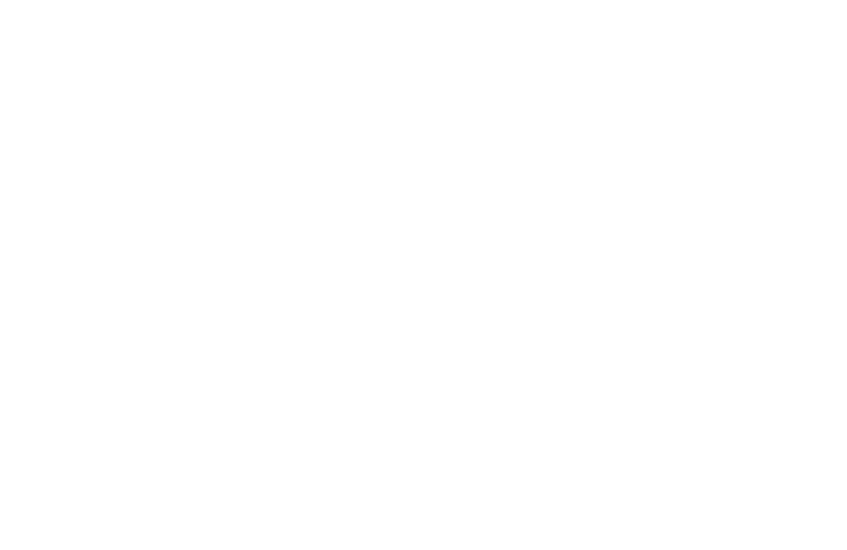
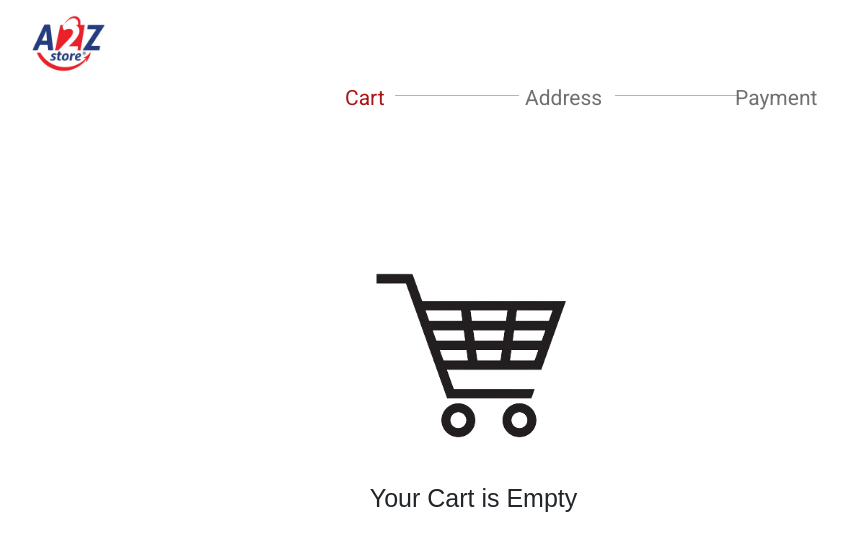
Before and after one commit to omi982/ecomOmkar, a React (Create React App) app: page /cart in a window 1280 px wide. Shown: the top 550 px of the page, without its empty margins (155-1002 px from the left). Built offline with nearby package versions, Linux system fonts and the light colour scheme; the HTML template or start-up script is replaced by a standard one; a web font is replaced by a local one.

Commit message:
Initial commit

```diff
--- a/src/App.css
+++ b/src/App.css
@@ -164,7 +164,7 @@
     border: 1px solid black;
     position: absolute;
     left:85px;
-    top:40px
+    top:100px
 }
 #rectangle2{
     width: 800px;
@@ -177,7 +177,7 @@
 #fcontainerpayment{
     position:absolute;
     left:80px;
-    top:240px;
+    top:300px;
     width:350px;
 }
 #fitempayment{
--- a/src/App.js
+++ b/src/App.js
@@ -9,6 +9,7 @@
 import ProDetl from './components/ProductDetails'
 import adrs from './components/Address'
 import pay from './components/Payment'
+import cart from './components/Cart'
 
 import './App.css'
 
@@ -25,6 +26,7 @@
                     <Route path="/productdetails" component={ProDetl} />
                     <Route path="/address" component={adrs}/>
                     <Route path="/pay" component={pay}/>
+                    <Route path="/cart" component={cart}/>
                 </Switch>
                 {/* <Footer/> */}
             </div>
--- /dev/null
+++ b/src/components/Cart.js
@@ -0,0 +1,24 @@
+import React from 'react'
+import { Link } from 'react-router-dom'
+
+import '../App.css'
+
+import lg from '../assets/LOGO.png'
+import line from '../assets/Line 12.png'
+import cart from '../assets/istockphoto-1079804618-170667a-removebg-preview.png'
+
+export default function address(){
+    return(
+        <div >
+            <img src={lg}  id='logo'style={{position:"absolute",left:'160px'}} />
+            <p id='head' style={{color:"rgb(167, 21, 21)",left:"500px"}}>Cart</p>
+            <p id='head'style={{left:"680px"}}>Address</p>
+            <p id='head' style={{left:"890px"}}>Payment</p>
+            <img src={line} id='headline' style={{left:"550px"}}/>
+            <img src={line} id='headline' style={{left:"770px"}}/>
+            <img src={cart} style={{position:"absolute",left:"38%",top:"25%",height:"300px",width:"300px"}}/>
+            <p style={{position:"absolute",left:"41%",top:"60%",fontSize:"25px",fontFamily:"sans-serif"}}>Your Cart is Empty</p>
+
+        </div>
+    )
+}
--- a/src/components/LandingPage.js
+++ b/src/components/LandingPage.js
@@ -22,6 +22,9 @@
                 <Link to="/pay">
                     <button className="primary-button">Payment</button>
                 </Link>
+                <Link to="/cart">
+                    <button className="primary-button">Cart</button>
+                </Link>
             </div>
         </header>
     )
--- a/src/components/Payment.js
+++ b/src/components/Payment.js
@@ -13,10 +13,18 @@
 import line from '../assets/Line 19.png'
 import dropdown from '../assets/Icon awesome-caret-down.png'
 import line1 from '../assets/Line 12.png'
+import lg from '../assets/LOGO.png'
 
 export default function payment(){
     return(
         <div>
+            <img src={lg}  id='logo'style={{position:"absolute",left:'160px'}} />
+            <p id='head' style={{left:"500px"}}>Cart</p>
+            <p id='head'style={{left:"680px"}}>Address</p>
+            <p id='head' style={{color:"rgb(167, 21, 21)",left:"890px"}}>Payment</p>
+            <img src={line1} id='headline' style={{left:"550px"}}/>
+            <img src={line1} id='headline' style={{left:"770px"}}/>
+
             <p id='rectangle'>
                 <img src={circle} style={{position:"absolute" ,top:"8px",left:"15px"}}/>
                 <img src={cross} style={{position:"absolute" ,top:"14px",left:"22px"}}/>
@@ -30,8 +38,8 @@
                 <img src={dropdown} style={{position:"absolute" ,top:"62px",left:"130px"}}/>
             </p>
 
-            <p style={{position:"absolute",left:"85px",top:"165px"}}>Choose Payment Method:</p>
-            <p style={{position:"absolute",left:"600px",top:"165px"}}>Pay on Delivery(Cash/Card/UPI)</p>
+            <p style={{position:"absolute",left:"85px",top:"225px"}}>Choose Payment Method:</p>
+            <p style={{position:"absolute",left:"600px",top:"225px"}}>Pay on Delivery(Cash/Card/UPI)</p>
 
             <p id='fcontainerpayment'>
                 <p id='fitempayment'>
@@ -68,18 +76,18 @@
                 </p>
             </p>
 
-            <button id='sub_add' type='submit' style={{width:"450px",top:"600px"}}>PLACE ORDER</button>
+            <button id='sub_add' type='submit' style={{width:"450px",top:"660px"}}>PLACE ORDER</button>
 
-            <img src={line} style={{position:"absolute",height:"600px",left:"1000px",top:"35px"}}/>
+            <img src={line} style={{position:"absolute",height:"600px",left:"1000px",top:"95px"}}/>
 
-            <p style={{position:"absolute",left:"1050px",fontFamily:"Gill Sans MT"}}>
+            <p style={{position:"absolute",left:"1050px",fontFamily:"Gill Sans MT",top:"100px"}}>
             <p style={{fontWeight:"bold"}}>PRICE DETAILS(1 item)</p>
             <p>Total MRP                                      Rs.1700</p>
             <p>Discount on MRP                                Rs.700</p>
             <p>Convenience Fee                                Free</p>
             </p>
-            <img src={line1} style={{position:"absolute",width:"400px",left:"1050px",top:"250px"}}/>
-            <p style={{position:"absolute",left:"1050px",top:"310px",fontWeight:"bold",fontFamily:"sans-serif"}}>Total Amount                                   Rs.1000</p>
+            <img src={line1} style={{position:"absolute",width:"400px",left:"1050px",top:"310px"}}/>
+            <p style={{position:"absolute",left:"1050px",top:"370px",fontWeight:"bold",fontFamily:"sans-serif"}}>Total Amount                                   Rs.1000</p>
 
         </div>
     )
```
Also changed, not shown: src/assets/istockphoto-1079804618-170667a-removebg-preview.png (added).
